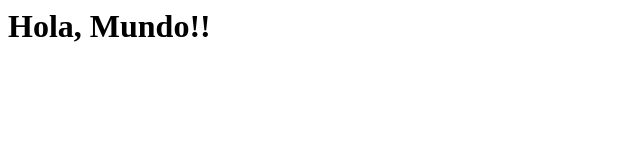
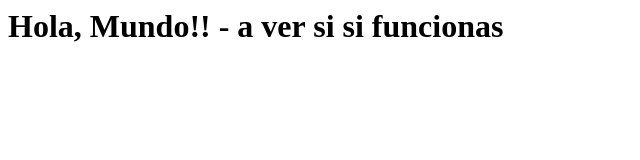
Before and after one commit to JavisStark/Repositorio_pages, a plain HTML site: page index.html in a window 1280 px wide. Shown: the whole page, without its empty margins (0-640 px from the left). Drawn offline with Linux system fonts and the light colour scheme.

Commit message:
Update index.html

```diff
--- a/index.html
+++ b/index.html
@@ -6,6 +6,6 @@
     <title>Document</title>
 </head>
 <body>
-    <h1>Hola, Mundo!!</h1>
+    <h1>Hola, Mundo!! - a ver si si funcionas</h1>
 </body>
 </html>
```
